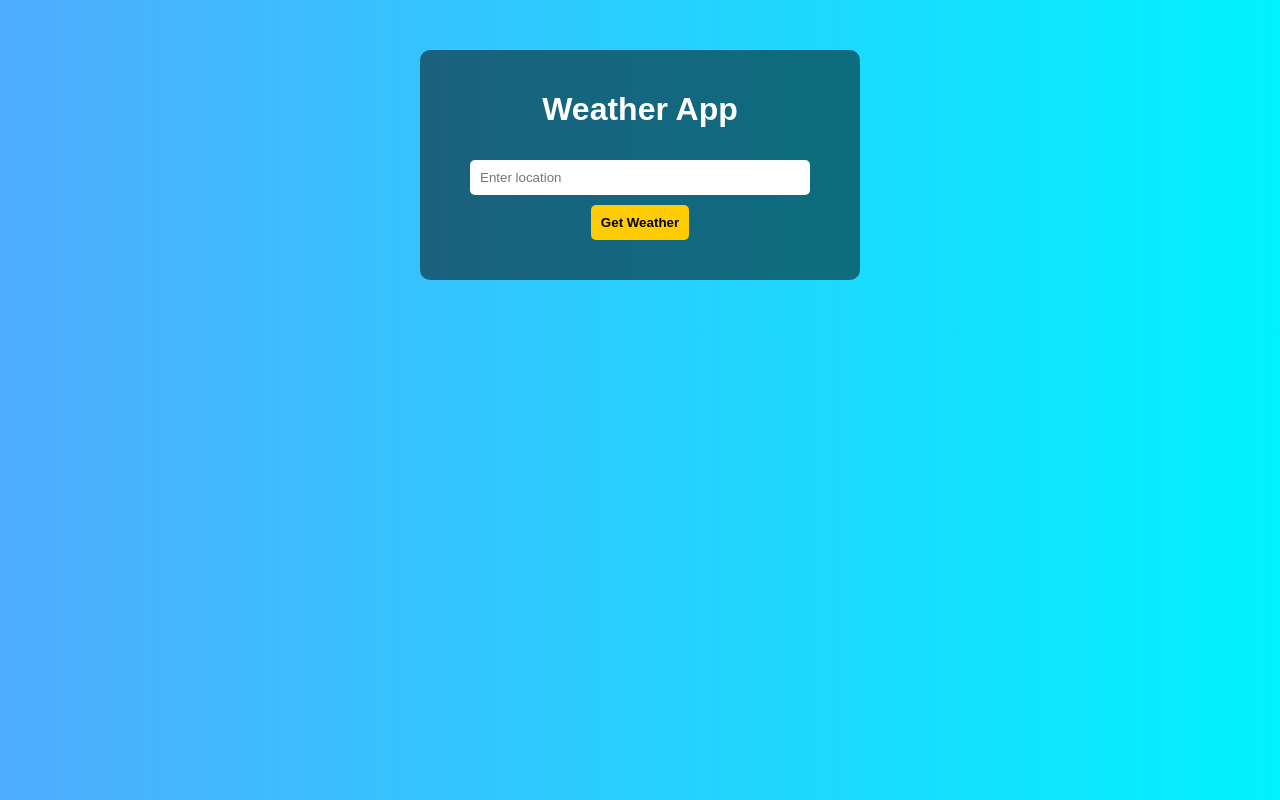
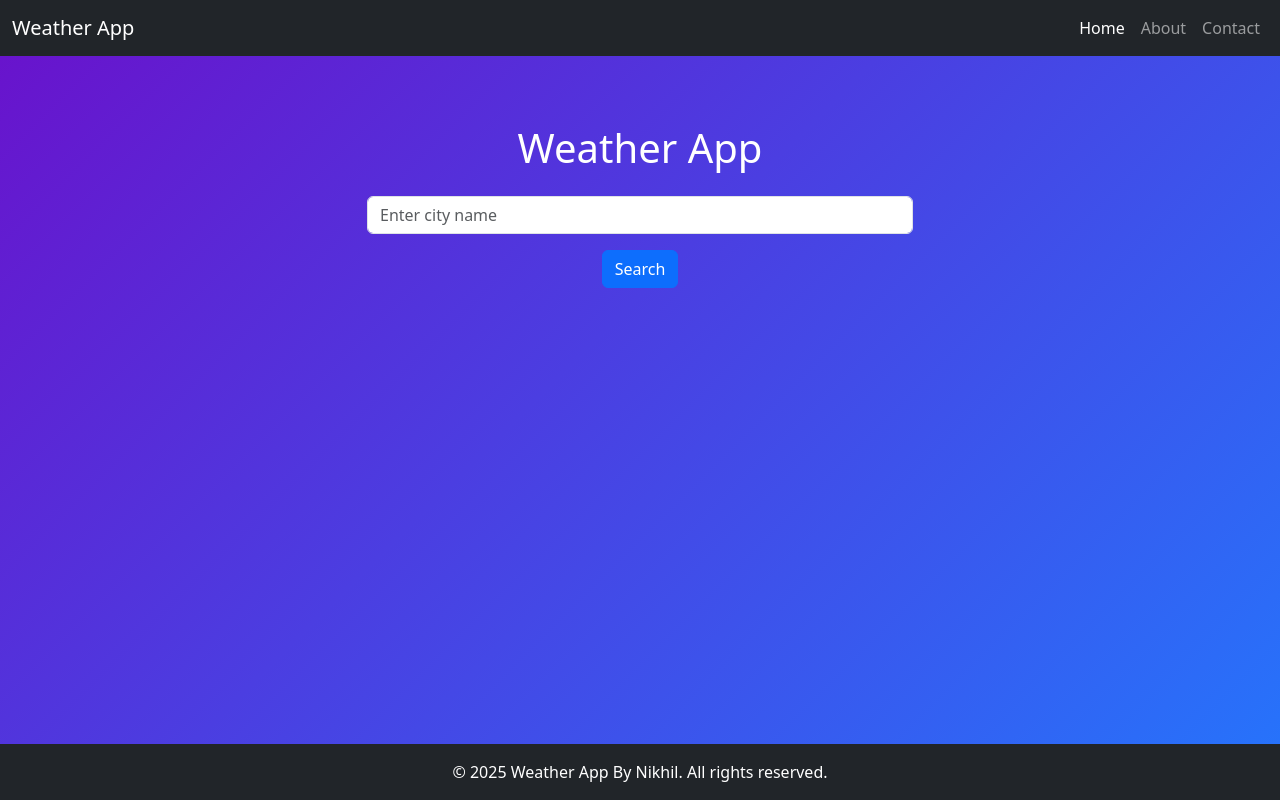
Before and after one commit to Nikk-code/Weather-App, a plain HTML site: page index.html in a window 1280 px wide. Drawn offline with nearby package versions, Linux system fonts and the light colour scheme.

Commit message:
Added few features
Added Nav Bar footer and script.js file

```diff
--- a/index.html
+++ b/index.html
@@ -1,44 +1,66 @@
 <!DOCTYPE html>
 <html lang="en">
-<head>
-    <meta charset="UTF-8">
-    <meta name="viewport" content="width=device-width, initial-scale=1.0">
+  <head>
+    <meta charset="UTF-8" />
+    <meta name="viewport" content="width=device-width, initial-scale=1.0" />
     <title>Weather App</title>
-    <link rel="stylesheet" href="style.css">
-</head>
-<body>
-    <div class="container">
-        <h1>Weather App</h1>
-        <input type="text" id="location" placeholder="Enter location">
-        <button onclick="getWeather()">Get Weather</button>
-        <div class="weather-info" id="weather-info"></div>
+
+    <!-- Bootstrap CSS -->
+  <link href="https://cdn.jsdelivr.net/npm/bootstrap@5.3.0-alpha1/dist/css/bootstrap.min.css" rel="stylesheet">
+    <!-- Custom CSS -->
+    <link rel="stylesheet" href="style.css" />
+  </head>
+  <body>
+
+    <!-- Navbar -->
+  <nav class="navbar navbar-expand-lg navbar-dark bg-dark">
+    <div class="container-fluid">
+      <a class="navbar-brand" href="#">Weather App</a>
+      <button class="navbar-toggler" type="button" data-bs-toggle="collapse" data-bs-target="#navbarNav" aria-controls="navbarNav" aria-expanded="false" aria-label="Toggle navigation">
+        <span class="navbar-toggler-icon"></span>
+      </button>
+      <div class="collapse navbar-collapse" id="navbarNav">
+        <ul class="navbar-nav ms-auto">
+          <li class="nav-item">
+            <a class="nav-link active" aria-current="page" href="#">Home</a>
+          </li>
+          <li class="nav-item">
+            <a class="nav-link" href="#">About</a>
+          </li>
+          <li class="nav-item">
+            <a class="nav-link" href="#">Contact</a>
+          </li>
+        </ul>
+      </div>
     </div>
+  </nav>
 
-    <script>
-        async function getWeather() {
-            let location = document.getElementById('location').value;
-            if (!location) {
-                alert('Please enter a location');
-                return;
-            }
-            let apiKey = '4ab434ff44164fb7970130846251602';
-            let url = `http://api.weatherapi.com/v1/current.json?key=${apiKey}&q=${location}&aqi=yes`;
 
-            try {
-                let response = await fetch(url);
-                let data = await response.json();
-                document.getElementById('weather-info').innerHTML = `
-                    <h2>${data.location.name}, ${data.location.country}</h2>
-                    <h3>${data.current.temp_c}°C</h3>
-                    <p>${data.current.condition.text}</p>
-                    <p>Humidity: ${data.current.humidity}%</p>
-                    <p>Wind Speed: ${data.current.wind_kph} km/h</p>
-                    <img src="${data.current.condition.icon}" alt="Weather Icon">
-                `;
-            } catch (error) {
-                alert('Could not fetch weather data. Please check the location.');
-            }
-        }
-    </script>
-</body>
+    <!-- Main Content -->
+  <div class="container my-5">
+    <div class="row justify-content-center">
+      <div class="col-md-6 text-center">
+        <h1 class="mb-4">Weather App</h1>
+        <div class="search-container mb-4">
+          <input type="text" id="city-input" class="form-control" placeholder="Enter city name">
+          <button id="search-btn" class="btn btn-primary mt-3">Search</button>
+        </div>
+        <div id="weather-info" class="card p-4">
+          <!-- Weather details will be displayed here -->
+        </div>
+      </div>
+    </div>
+  </div>
+
+    <!-- Footer -->
+    <footer class="bg-dark text-white text-center py-3">
+      <p class="mb-0">&copy; 2025 Weather App By Nikhil. All rights reserved.</p>
+    </footer>
+
+    <!-- Bootstrap JS -->
+    <script src="https://cdn.jsdelivr.net/npm/bootstrap@5.3.0-alpha1/dist/js/bootstrap.bundle.min.js"></script>
+
+    <!-- Custom JS -->
+    <script src="script.js"></script>
+  </body>
 </html>
--- /dev/null
+++ b/script.js
@@ -0,0 +1,45 @@
+const apiKey = '4ab434ff44164fb7970130846251602'; // Your WeatherAPI key
+const cityInput = document.getElementById('city-input');
+const searchBtn = document.getElementById('search-btn');
+const weatherInfo = document.getElementById('weather-info');
+
+searchBtn.addEventListener('click', () => {
+  const city = cityInput.value.trim();
+  if (city) {
+    fetchWeather(city);
+  } else {
+    alert('Please enter a city name.');
+  }
+});
+
+async function fetchWeather(city) {
+  const apiUrl = `http://api.weatherapi.com/v1/current.json?key=${apiKey}&q=${city}&aqi=yes`;
+
+  try {
+    const response = await fetch(apiUrl);
+    const data = await response.json();
+
+    if (data.error) {
+      alert(data.error.message);
+    } else {
+      displayWeather(data);
+    }
+  } catch (error) {
+    console.error('Error fetching weather data:', error);
+  }
+}
+
+function displayWeather(data) {
+  const { name, region, country } = data.location;
+  const { temp_c, humidity, wind_kph, condition } = data.current;
+
+  weatherInfo.innerHTML = `
+    <h2>${name}, ${region}, ${country}</h2>
+    <p>Temperature: ${temp_c}°C</p>
+    <p>Humidity: ${humidity}%</p>
+    <p>Wind Speed: ${wind_kph} km/h</p>
+    <p>Condition: ${condition.text}</p>
+    <img src="${condition.icon}" alt="${condition.text}">
+  `;
+  weatherInfo.style.display = 'block';
+}
--- a/style.css
+++ b/style.css
@@ -1,34 +1,39 @@
+/* Custom Styles */
 body {
-    font-family: Arial, sans-serif;
-    text-align: center;
-    background: linear-gradient(to right, #4facfe, #00f2fe);
-    color: white;
-    margin: 0;
-    padding: 0;
+    background: linear-gradient(135deg, #6a11cb, #2575fc);
+    color: #fff;
+    min-height: 100vh;
+    display: flex;
+    flex-direction: column;
   }
+
+  .navbar {
+    margin-bottom: 20px;
+  }
+
   .container {
-    max-width: 400px;
-    margin: 50px auto;
-    background: rgba(0, 0, 0, 0.5);
-    padding: 20px;
+    flex: 1;
+  }
+
+  #weather-info {
+    display: none;
+    background: rgba(255, 255, 255, 0.1);
     border-radius: 10px;
+    box-shadow: 0 4px 10px rgba(0, 0, 0, 0.2);
   }
-input {
-    padding: 10px;
-    width: 80%;
+
+  #weather-info h2 {
+    margin-bottom: 20px;
+  }
+
+  #weather-info p {
     margin: 10px 0;
-    border-radius: 5px;
-    border: none;
   }
-button {
-    padding: 10px;
-    border: none;
-    background: #ffcc00;
-    color: black;
-    font-weight: bold;
-    border-radius: 5px;
-    cursor: pointer;
+
+  #weather-info img {
+    margin-top: 10px;
   }
-.weather-info {
-    margin-top: 20px;
+
+  footer {
+    margin-top: auto;
   }
```
Lines whose indentation alone changed are shown as unchanged.
